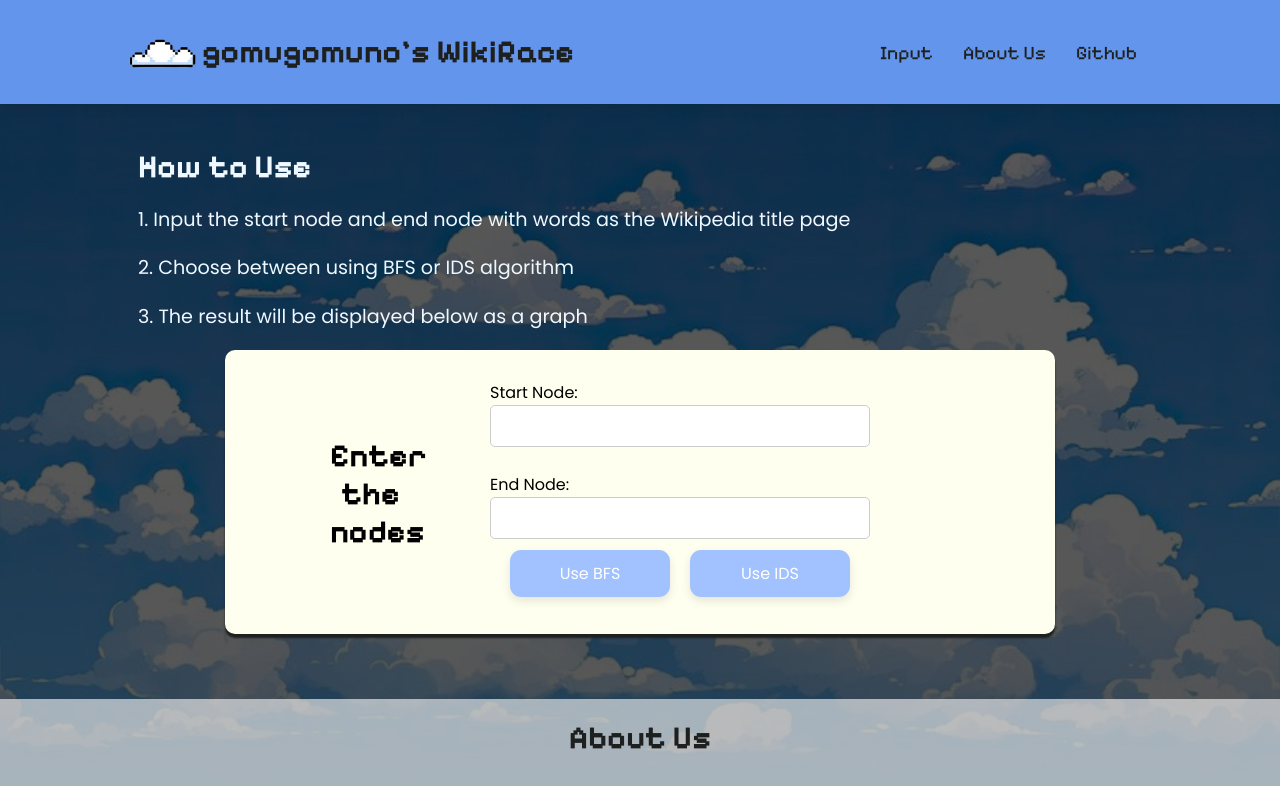
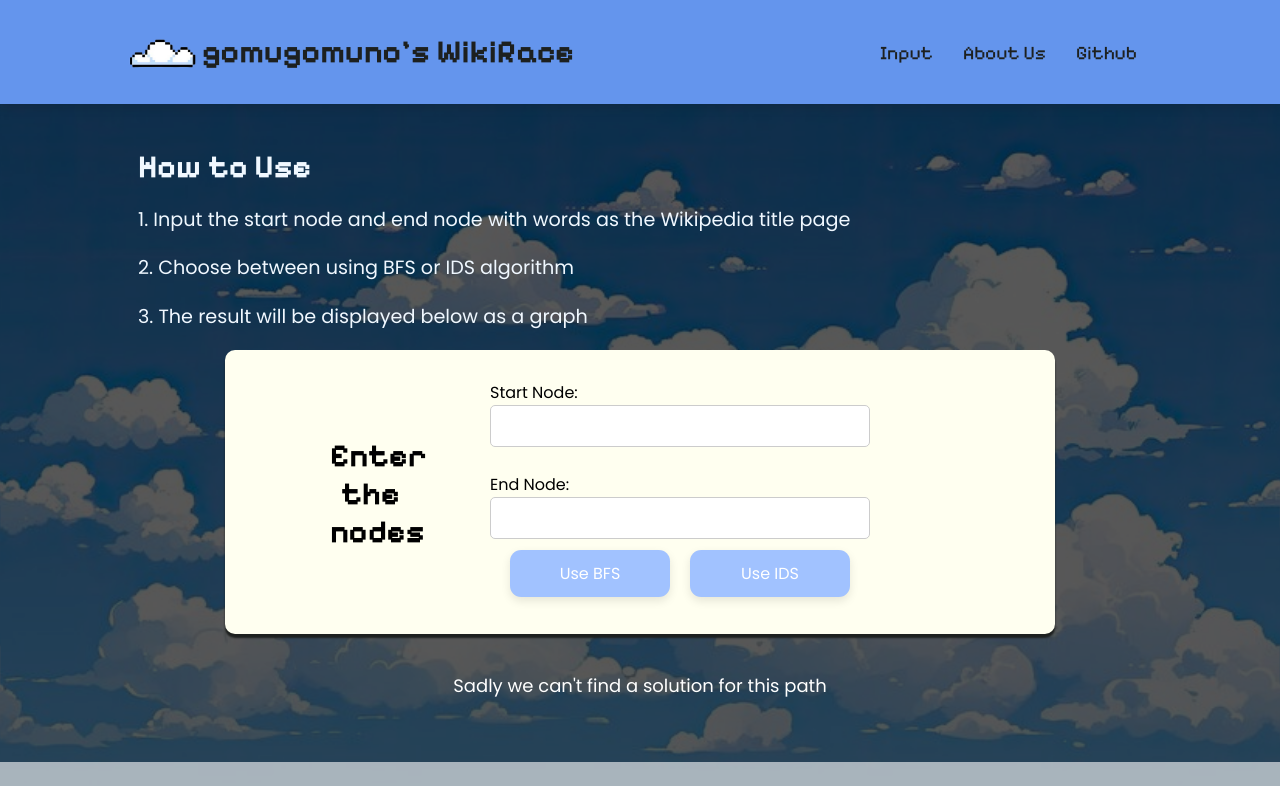
Before and after one commit to nabilashikoofa/Tubes2_gomugomuno, a React (Create React App) app in the folder src/frontend/: page / in a window 1280 px wide. Shown: the top 786 px of the page. Built offline with nearby package versions, Linux system fonts and the light colour scheme; a web font is replaced by a local one.

Commit message:
feat(Content): no solution

```diff
--- a/src/frontend/src/Content/Content.js
+++ b/src/frontend/src/Content/Content.js
@@ -99,13 +99,15 @@
             </div>
         </div>
         <div className="result">
-            {result && (
+            {result && result.length > 0 ? (
                 <div>
                     <h1>Result</h1>
                     <p>Wow! We Found {path} path after checking {numofcheckednodes} nodes with {shortestlength} degrees of separation </p>
                     <p>from {startNode} to {endNode} in {elapsed} seconds </p>
                     <GraphComponent result={result} />
                 </div>
+            ) : (
+                <p>Sadly we can't find a solution for this path</p>
             )}
         </div>
     </div>
```
